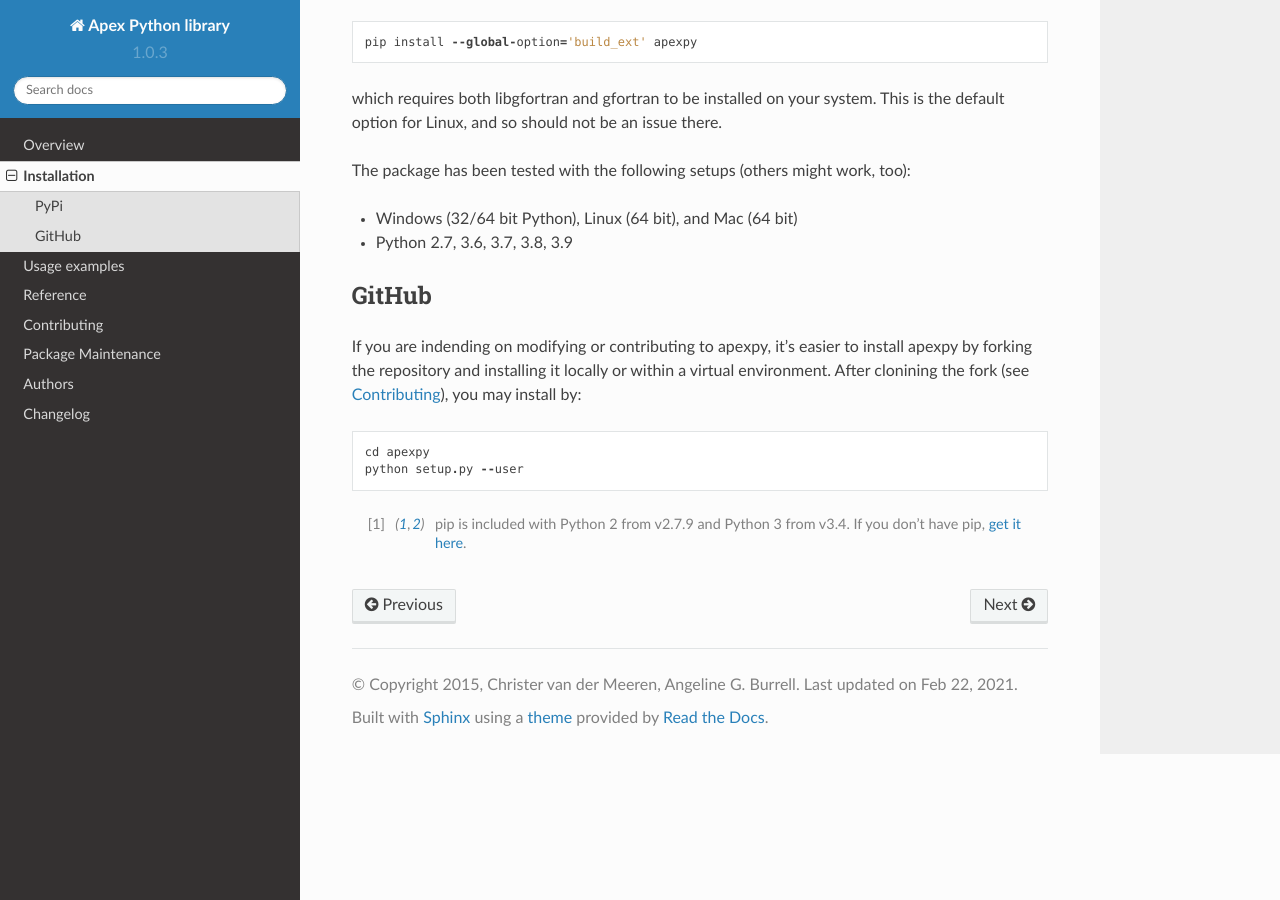
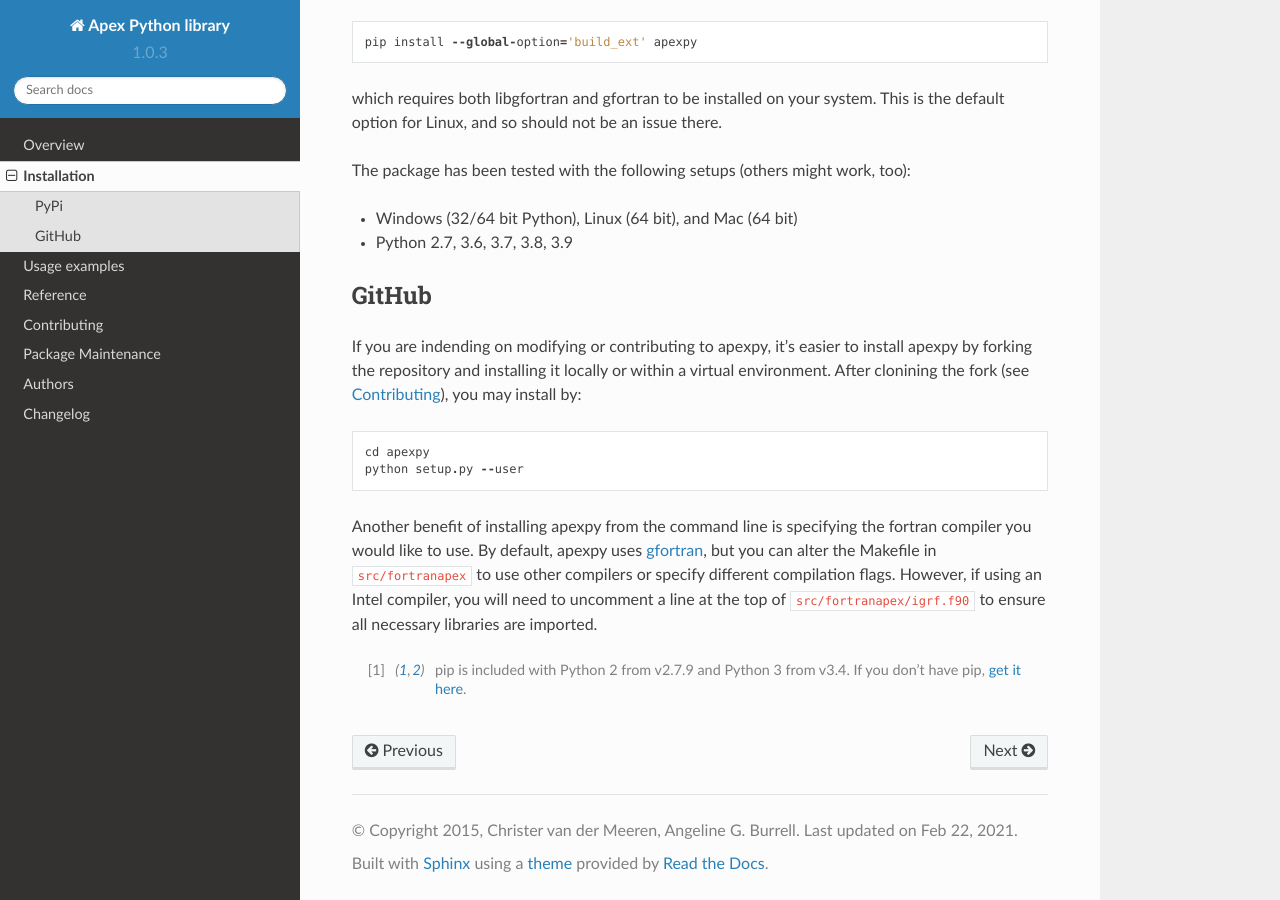
Before and after one commit to aburrell/apexpy, a Sphinx documentation site: the page built from docs/installation.rst, in a window 1280 px wide and 900 px high, scrolled down 576 px. Built offline with Sphinx 7.4.7 and the Read the Docs theme 2.0.0, drawn with Linux system fonts in a browser that asks for light colours.

Commit message:
DOC: added Intel-specific instructions
Added instructions for people who really want to use an Intel complier.

```diff
--- a/docs/installation.rst
+++ b/docs/installation.rst
@@ -53,6 +53,14 @@ you may install by::
   python setup.py --user
 
 
+Another benefit of installing apexpy from the command line is specifying the
+fortran compiler you would like to use.  By default, apexpy uses
+`gfortran <https://gcc.gnu.org/wiki/GFortran>`_, but you can alter the
+Makefile in ``src/fortranapex`` to use other compilers or specify different
+compilation flags.  However, if using an Intel compiler, you will need to
+uncomment a line at the top of ``src/fortranapex/igrf.f90`` to ensure all
+necessary libraries are imported.
+
 .. [1] pip is included with Python 2 from v2.7.9 and Python 3 from v3.4.
        If you don't have pip,
        `get it here <https://pip.pypa.io/en/stable/installing/>`_.
```
